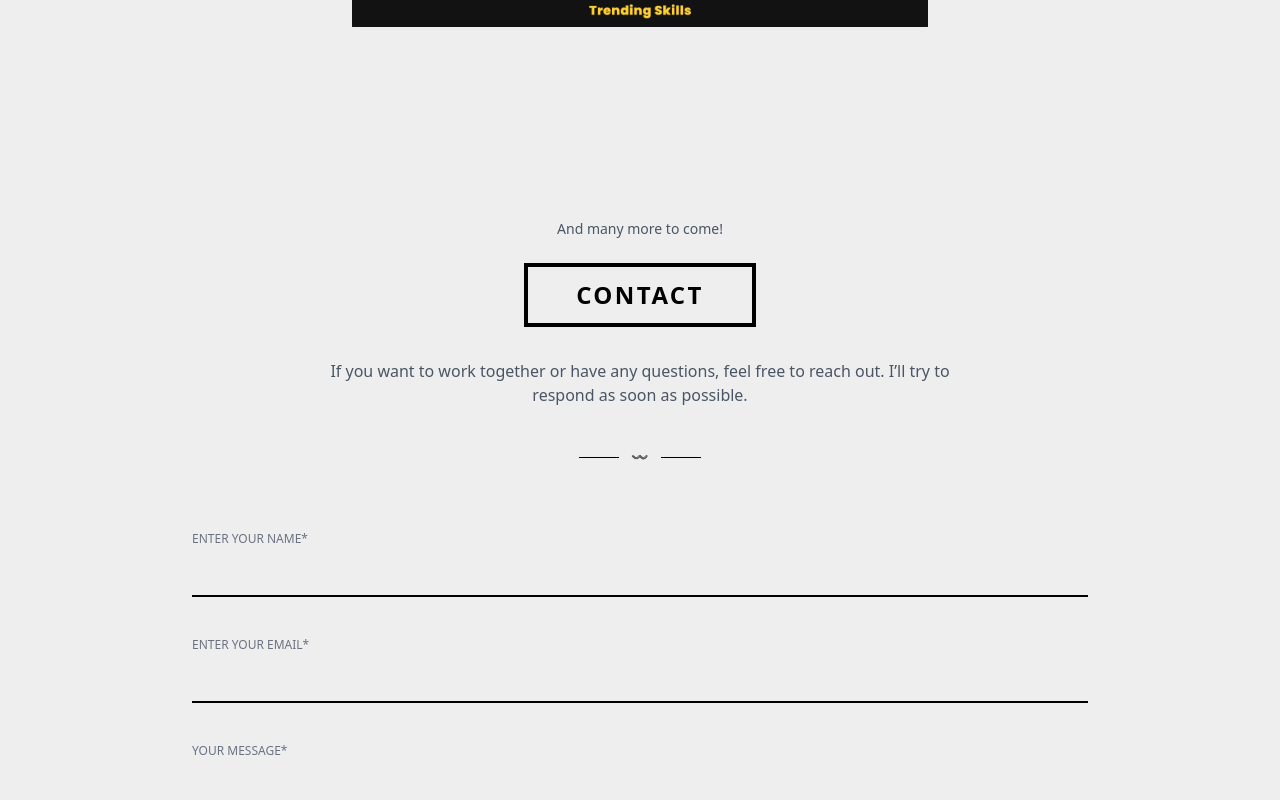
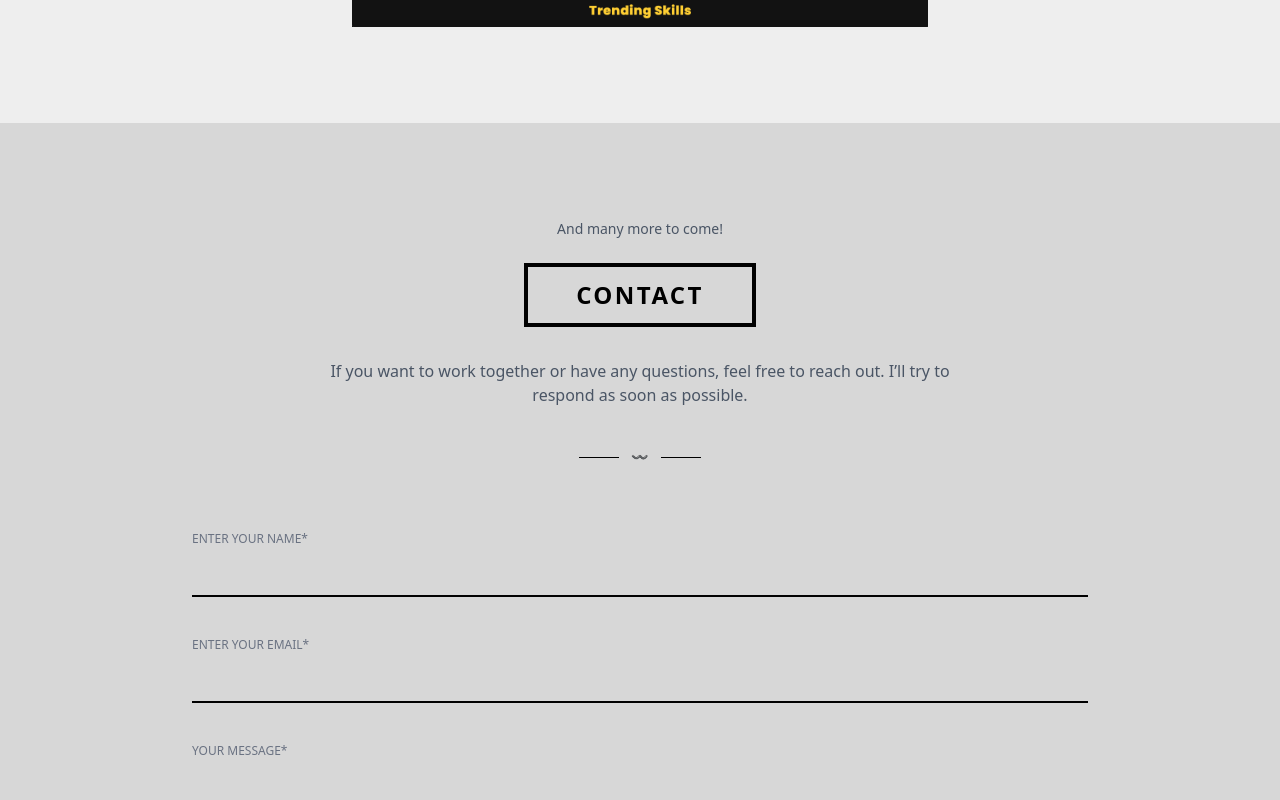
Before and after one commit to faizanmulani75/Portfolio, a React (Vite) app: page / in a window 1280 px wide. Shown: the part 2540-3340 px from the top of the page. Built offline with nearby package versions, Linux system fonts and the light colour scheme.

Commit message:
Change In BG

```diff
--- a/src/components/Contact.jsx
+++ b/src/components/Contact.jsx
@@ -26,7 +26,7 @@ const Contact = () => {
   };
 
   return (
-    <section id="contact" className="bg-[#eeeeee] py-24 px-6">
+    <section id="contact" className="bg-[#D7D7D7] py-24 px-6">
       <div className="max-w-4xl mx-auto text-center">
         {/* Small Text */}
         <p className="text-sm text-gray-600 mb-6">And many more to come!</p>
```
